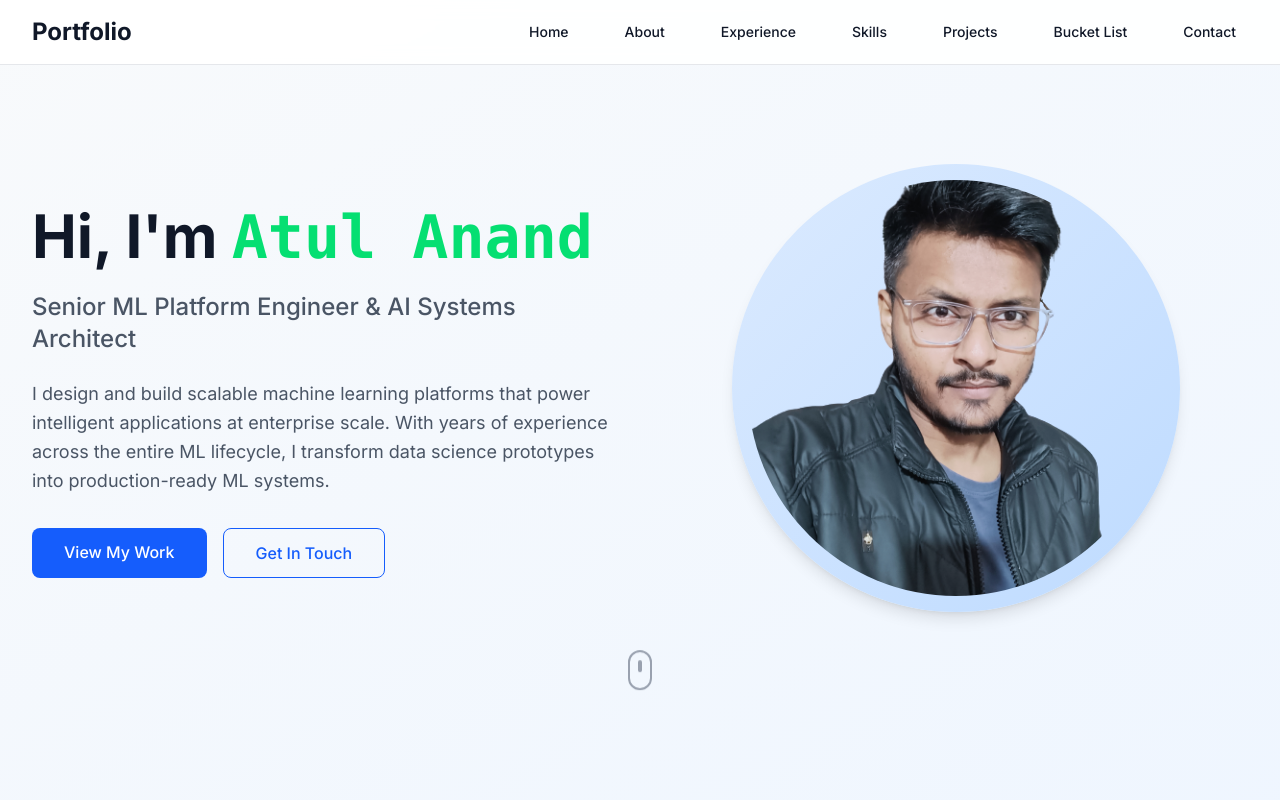
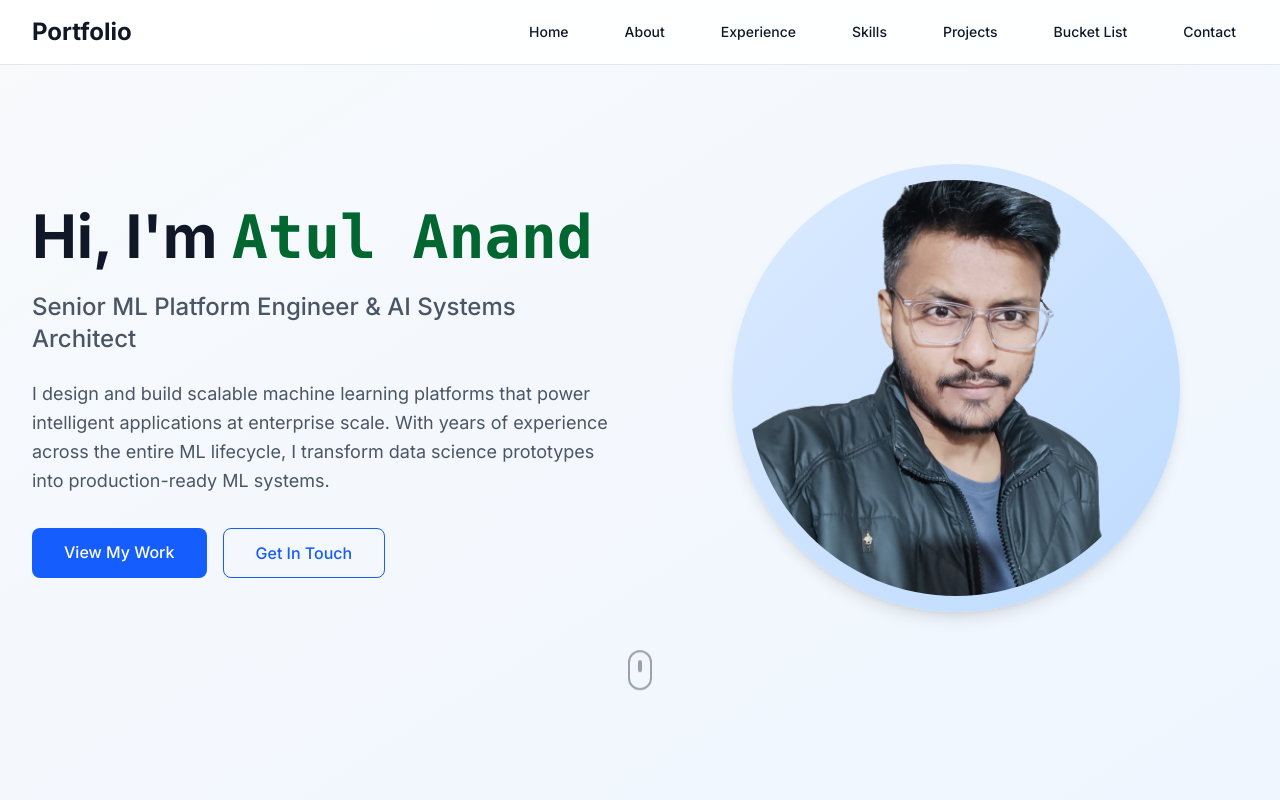
Before and after one commit to Atul-Anand-Jha/atul-anand.github.io, a Next.js app: page /portfolio/ in a window 1280 px wide. Shown: the top 800 px of the page. Built offline with nearby package versions, Linux system fonts and the light colour scheme.

Commit message:
UX improvement

```diff
--- a/src/components/Hero.tsx
+++ b/src/components/Hero.tsx
@@ -41,9 +41,9 @@ export default function Hero() {
   const renderName = () => {
     return (
       <span className="relative inline-block">
-        <span className="text-green-400 font-mono font-bold">
+        <span className="text-green-800 font-mono font-bold">
           {displayedName}
-          {showCursor && <span className="animate-pulse text-green-400">|</span>}
+          {showCursor && <span className="animate-pulse text-green-800">|</span>}
         </span>
       </span>
     )
```
